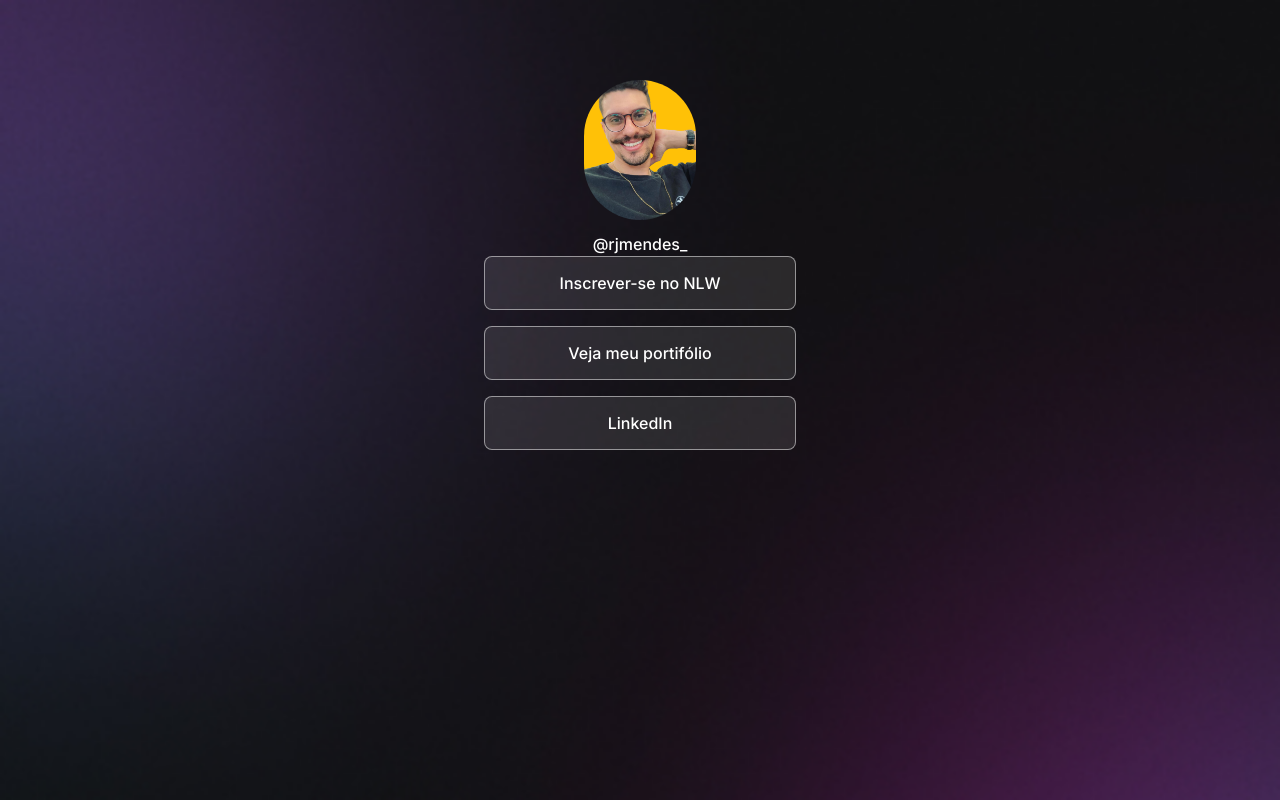
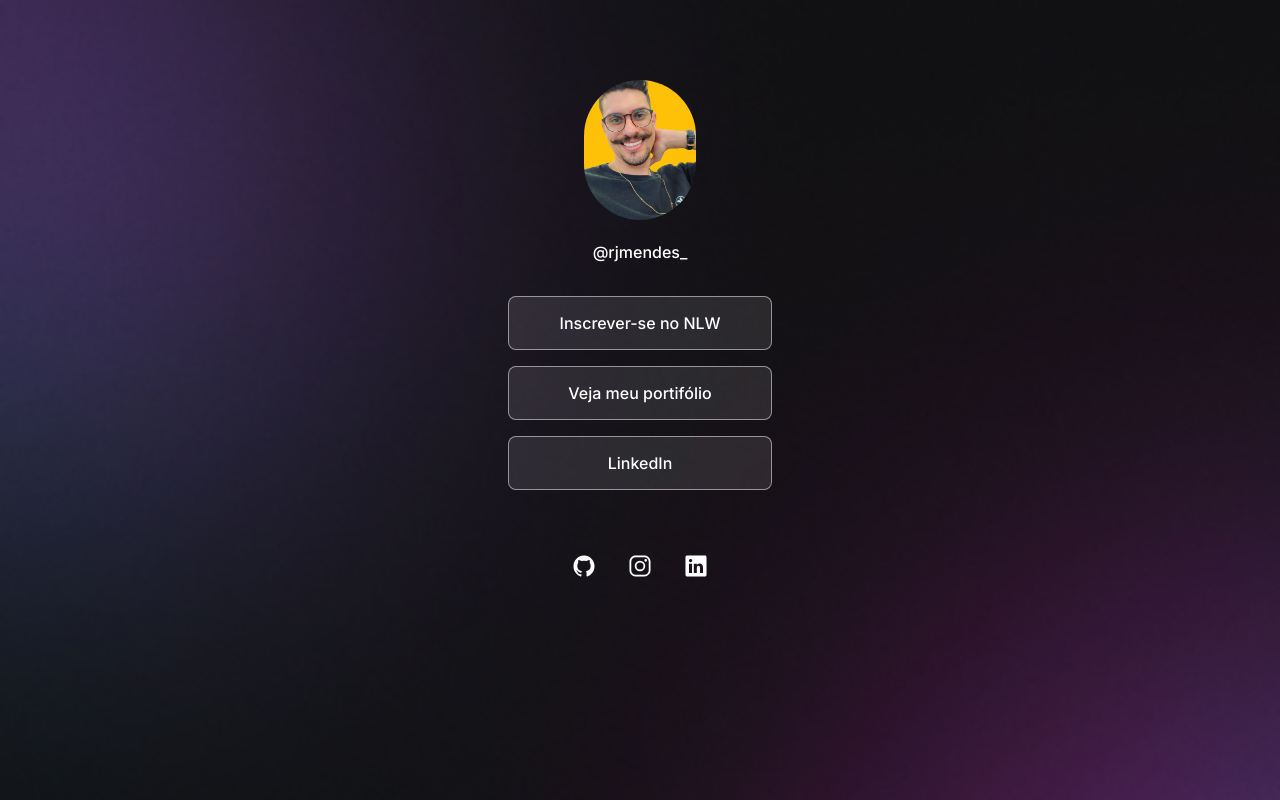
Before and after one commit to rafael1jmendes/projetolinks, a plain HTML site: page index.html in a window 1280 px wide. Drawn offline with nearby package versions, Linux system fonts and the light colour scheme.

Commit message:
5º commit - ajustando botoes da social links

```diff
--- a/index.html
+++ b/index.html
@@ -34,5 +34,24 @@
 
         </li>
     </ul>
+    <div id="social-links">
+        <a href="https://github.com/rafael1jmendes" target="_blank">
+        <ion-icon name="logo-github"></ion-icon>
+        </a>
+
+        <a href="https://instagram.com/rjmendes_" target="_blank">
+        <ion-icon name="logo-instagram"></ion-icon>
+        </a>
+
+        <a href="https://linkedin.com/in/rafael-mendes-96b4b42a7" target="_blank">
+        <ion-icon name="logo-linkedin"></ion-icon>
+        </a>
+    </div>
+    </div>
+
+    <script type="module" src="https://unpkg.com/ionicons@7.1.0/dist/ionicons/ionicons.esm.js">
+    </script>
+    <script nomodule src="https://unpkg.com/ionicons@7.1.0/dist/ionicons/ionicons.js">
+    </script>
 </body>
 </html>
--- a/style.css
+++ b/style.css
@@ -23,8 +23,8 @@ body * {
 
 #container {
     width: 360px;
-    margin: auto;
-    padding-top: 56px;
+    margin: 56px auto 0px;
+    padding: 0 24px;
 
 
 }
@@ -46,6 +46,7 @@ body * {
     font-weight: 500;
     line-height: 24px;
     margin-top: 8px;
+    padding: 8px 0 8px 0;
 }
 
 /*links*/
@@ -54,6 +55,7 @@ ul {
     display: flex;
     flex-direction: column;
     gap: 16px;
+    padding: 24px 0;
 }
 
 ul li a {
@@ -65,13 +67,48 @@ ul li a {
     justify-content: center;
     padding: 16px 24px;
 
-background: rgba(255, 255, 255, 0.1);
-border: 1px solid rgba(255, 255, 255, 0.5);
-border-radius: 8px;
+    background: rgba(255, 255, 255, 0.1);
+    border: 1px solid rgba(255, 255, 255, 0.5);
+    border-radius: 8px;
 
-backdrop-filter: blur (4px);
--webkit-backdrop-filter: blur(4px);
+    backdrop-filter: blur (4px);
+    -webkit-backdrop-filter: blur(4px);
 
     text-decoration: none;
     font-weight: 500;
+
+    transition: background 0.2s;
 }
+
+
+/*pseudo-selecto*/
+ul li a:hover {
+    background: rgba(255, 255, 255, 0.05);
+    border: 1.5px solid white;
+}
+
+/*social links */
+
+#social-links {
+display: flex;
+justify-content: center;
+
+
+padding: 24px 0;
+
+font-size: 24px;
+}
+
+#social-links a{
+    display: flex;
+    align-items: center;
+    justify-content: center;
+    padding: 16px;
+
+    transition: background 0.2s;
+    border-radius: 50%;
+}
+
+#social-links a:hover {
+    background: rgba(255, 255, 255, 0.2);
+}
```
